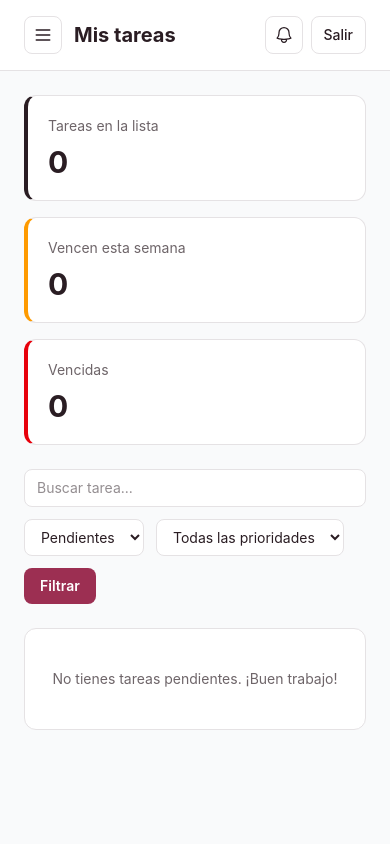
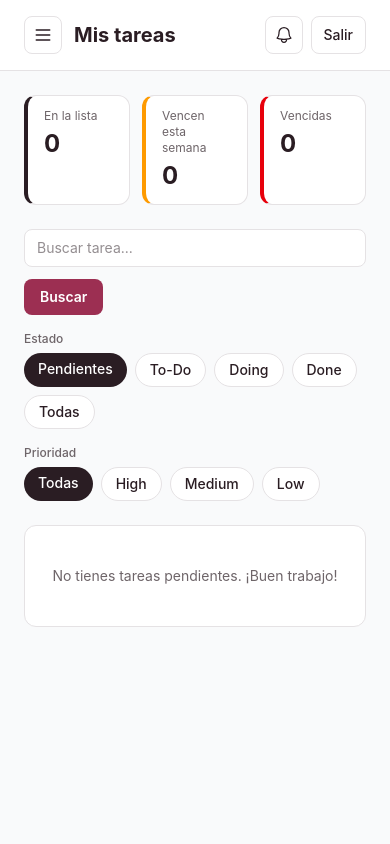
Before and after one commit to fabiolamedrano/taskify, a Django app: page /tasks/my-tasks/ in a window 390 px wide. Run offline with Django 5.2, Linux system fonts and the light colour scheme; the visitor is signed in with stand-in values (Sample User, id 1); data that the repository does not hold is empty.

Commit message:
Revert broad grid change, make stat tiles horizontal and fix mobile overflow with min-w-0

```diff
--- a/static/css/output.css
+++ b/static/css/output.css
@@ -46,6 +46,7 @@
     --font-weight-medium: 500;
     --font-weight-semibold: 600;
     --font-weight-bold: 700;
+    --leading-tight: 1.25;
     --radius-md: 0.375rem;
     --radius-lg: 0.5rem;
     --radius-xl: 0.75rem;
@@ -295,6 +302,9 @@
   .mb-1 {
     margin-bottom: var(--spacing);
   }
+  .mb-1\.5 {
+    margin-bottom: calc(var(--spacing) * 1.5);
+  }
   .mb-3 {
     margin-bottom: calc(var(--spacing) * 3);
   }
@@ -700,6 +759,9 @@
   .px-3 {
     padding-inline: calc(var(--spacing) * 3);
   }
+  .px-3\.5 {
+    padding-inline: calc(var(--spacing) * 3.5);
+  }
   .px-4 {
     padding-inline: calc(var(--spacing) * 4);
   }
@@ -1197,6 +1286,11 @@
   inherits: false;
   initial-value: 0 0 #0000;
 }
+@property --tw-outline-style {
+  syntax: "*";
+  inherits: false;
+  initial-value: solid;
+}
 @property --tw-blur {
   syntax: "*";
   inherits: false;
@@ -1279,6 +1373,7 @@
       --tw-ring-offset-width: 0px;
       --tw-ring-offset-color: #fff;
       --tw-ring-offset-shadow: 0 0 #0000;
+      --tw-outline-style: solid;
       --tw-blur: initial;
       --tw-brightness: initial;
       --tw-contrast: initial;
--- a/tasks/views.py
+++ b/tasks/views.py
@@ -18,6 +18,7 @@ from django.views import View
 from django.views.generic import CreateView, DeleteView, DetailView, TemplateView, UpdateView
 
 from core.permissions import NotClientMixin, OwnerOrAdminMixin
+from core.mixins import filter_options
 from notifications.models import Notification
 from projects.models import Project
 
@@ -383,8 +384,13 @@ class MyTasksView(LoginRequiredMixin, TemplateView):
                 1 for task in tasks
                 if task.status != Task.Status.DONE and task.due_date and today <= task.due_date <= week_end
             ),
-            statuses=Task.Status.choices,
-            priorities=Task.Priority.choices,
+            status_options=filter_options(
+                self.request, 'status', [*Task.Status.choices, ('all', 'Todas')],
+                status, all_label='Pendientes',
+            ),
+            priority_options=filter_options(
+                self.request, 'priority', Task.Priority.choices, priority, all_label='Todas',
+            ),
             current_status=status,
             current_priority=priority,
             q=search,
--- /dev/null
+++ b/templates/includes/_filter_chips.html
@@ -0,0 +1,9 @@
+<div>
+  <p class="mb-1.5 text-xs font-medium text-muted">{{ label }}</p>
+  <div class="flex flex-wrap gap-2" role="group" aria-label="Filtrar por {{ label|lower }}">
+    {% for option in options %}
+      <a href="{{ option.url }}" {% if option.active %}aria-current="true"{% endif %}
+         class="rounded-full px-3.5 py-1.5 text-sm font-medium {% if option.active %}bg-ink text-white{% else %}border border-line bg-white hover:bg-surface{% endif %}">{{ option.label }}</a>
+    {% endfor %}
+  </div>
+</div>
--- /dev/null
+++ b/templates/includes/_stat_tile.html
@@ -0,0 +1,4 @@
+<div class="min-w-36 flex-1 rounded-xl border border-l-4 border-line bg-white px-4 py-3 sm:w-52 sm:flex-none {{ accent }}">
+  <p class="text-xs text-muted">{{ label }}</p>
+  <p class="mt-1 text-2xl font-bold">{{ value }}{% if unit %}<span class="text-sm font-normal text-muted"> {{ unit }}</span>{% endif %}</p>
+</div>
--- a/templates/layouts/app.html
+++ b/templates/layouts/app.html
@@ -27,13 +27,9 @@
          class="block rounded-lg px-3 py-2 text-sm font-medium {% if request.resolver_match.app_name == 'teams' %}bg-brand-700 text-white{% else %}text-white/70 hover:bg-white/10{% endif %}">Equipos</a>
       <a href="{% url 'tasks:my_time' %}"
          class="block rounded-lg px-3 py-2 text-sm font-medium {% if request.resolver_match.url_name == 'my_time' %}bg-brand-700 text-white{% else %}text-white/70 hover:bg-white/10{% endif %}">Registro de tiempo</a>
-      <a href="{% url 'notifications:list' %}"
-         class="flex items-center justify-between rounded-lg px-3 py-2 text-sm font-medium {% if request.resolver_match.app_name == 'notifications' %}bg-brand-700 text-white{% else %}text-white/70 hover:bg-white/10{% endif %}">
-        Notificaciones
-        {% if unread_notifications_count %}
-          <span class="rounded-full bg-white px-2 py-0.5 text-xs font-bold text-brand-800">{{ unread_notifications_count }}</span>
-        {% endif %}
-      </a>
+
+      <!-- INSTRUCCIÓN 1: Se eliminó el enlace completo de Notificaciones del <nav> de la barra lateral -->
+
       {% if user.is_admin %}
         <a href="{% url 'users:list' %}"
            class="block rounded-lg px-3 py-2 text-sm font-medium {% if request.resolver_match.app_name == 'users' %}bg-brand-700 text-white{% else %}text-white/70 hover:bg-white/10{% endif %}">Usuarios</a>
@@ -50,7 +46,7 @@
   <div class="flex min-w-0 flex-1 flex-col lg:ml-60">
 
     <header class="sticky top-0 z-20 flex items-center justify-between border-b border-line bg-white px-6 py-4">
-      <div class="flex items-center gap-3">
+      <div class="flex min-w-0 items-center gap-3">
         <button id="sidebar-toggle" type="button"
                 aria-controls="sidebar" aria-expanded="false" aria-label="Abrir menú"
                 class="rounded-lg border border-line p-2 hover:bg-surface lg:hidden">
@@ -60,10 +56,12 @@
         </button>
         <h1 class="text-xl font-bold">{% block page_title %}{% endblock %}</h1>
       </div>
-      <div class="flex items-center gap-2">
+      <div class="flex shrink-0 items-center gap-2">
+
+        <!-- INSTRUCCIÓN 2: Reemplazada la etiqueta <a ...> de apertura de la campana -->
         <a href="{% url 'notifications:list' %}"
            aria-label="Notificaciones{% if unread_notifications_count %}, {{ unread_notifications_count }} sin leer{% endif %}"
-           class="relative rounded-lg border border-line p-2 hover:bg-surface">
+           class="relative rounded-lg border p-2 {% if request.resolver_match.app_name == 'notifications' %}border-brand-700 bg-brand-100{% else %}border-line hover:bg-surface{% endif %}">
           <svg class="h-5 w-5" fill="none" stroke="currentColor" stroke-width="1.5" viewBox="0 0 24 24" aria-hidden="true">
             <path stroke-linecap="round" stroke-linejoin="round" d="M14.857 17.082a23.848 23.848 0 0 0 5.454-1.31A8.967 8.967 0 0 1 18 9.75V9A6 6 0 0 0 6 9v.75a8.967 8.967 0 0 1-2.312 6.022c1.733.64 3.56 1.085 5.455 1.31m5.714 0a24.255 24.255 0 0 1-5.714 0m5.714 0a3 3 0 1 1-5.714 0" />
           </svg>
@@ -71,6 +69,7 @@
             <span class="absolute -right-1.5 -top-1.5 flex h-5 min-w-5 items-center justify-center rounded-full bg-brand-700 px-1 text-xs font-bold text-white">{{ unread_notifications_count }}</span>
           {% endif %}
         </a>
+
         <form method="post" action="{% url 'logout' %}">
           {% csrf_token %}
           <button class="rounded-lg border border-line px-3 py-2 text-sm font-medium hover:bg-surface">Salir</button>
--- a/templates/projects/project_detail.html
+++ b/templates/projects/project_detail.html
@@ -28,7 +28,7 @@
 
   <div class="grid gap-6 lg:grid-cols-3">
 
-    <div class="space-y-6 lg:col-span-2">
+    <div class="min-w-0 space-y-6 lg:col-span-2">
 
       <section class="rounded-xl border border-line bg-white p-5">
         <h2 class="font-bold">Descripción</h2>
@@ -100,7 +100,7 @@
       </section>
     </div>
 
-    <aside class="space-y-6">
+    <aside class="min-w-0 space-y-6">
 
       <section class="rounded-xl border border-line bg-white p-5">
         <h2 class="font-bold">Resumen</h2>
--- a/templates/tasks/my_tasks.html
+++ b/templates/tasks/my_tasks.html
@@ -7,44 +7,26 @@
 {% block page_content %}
 <div class="space-y-6">
 
-  <section aria-label="Resumen" class="grid gap-4 sm:grid-cols-3">
-    <div class="rounded-xl border border-l-4 border-line border-l-ink bg-white p-5">
-      <p class="text-sm text-muted">Tareas en la lista</p>
-      <p class="mt-2 text-3xl font-bold">{{ total }}</p>
-    </div>
-    <div class="rounded-xl border border-l-4 border-line border-l-amber-500 bg-white p-5">
-      <p class="text-sm text-muted">Vencen esta semana</p>
-      <p class="mt-2 text-3xl font-bold">{{ due_week_count }}</p>
-    </div>
-    <div class="rounded-xl border border-l-4 border-line border-l-red-600 bg-white p-5">
-      <p class="text-sm text-muted">Vencidas</p>
-      <p class="mt-2 text-3xl font-bold">{{ overdue_count }}</p>
-    </div>
+  <section aria-label="Resumen" class="flex flex-wrap gap-3">
+    {% include 'includes/_stat_tile.html' with label='En la lista' value=total accent='border-l-ink' %}
+    {% include 'includes/_stat_tile.html' with label='Vencen esta semana' value=due_week_count accent='border-l-amber-500' %}
+    {% include 'includes/_stat_tile.html' with label='Vencidas' value=overdue_count accent='border-l-red-600' %}
   </section>
 
+  <div class="space-y-4">
     <form method="get" class="flex flex-wrap gap-3">
+      {% if current_status %}<input type="hidden" name="status" value="{{ current_status }}">{% endif %}
+      {% if current_priority %}<input type="hidden" name="priority" value="{{ current_priority }}">{% endif %}
       <input type="search" name="q" value="{{ q }}" placeholder="Buscar tarea..." aria-label="Buscar tarea"
              class="w-full rounded-lg border border-line bg-white px-3 py-2 text-sm focus:border-brand-700 focus:outline-none focus:ring-2 focus:ring-brand-700/20 sm:w-60">
-    <select name="status" aria-label="Filtrar por estado"
-            class="rounded-lg border border-line bg-white px-3 py-2 text-sm focus:border-brand-700 focus:outline-none focus:ring-2 focus:ring-brand-700/20">
-      <option value="" {% if not current_status %}selected{% endif %}>Pendientes</option>
-      {% for value, label in statuses %}
-        <option value="{{ value }}" {% if value == current_status %}selected{% endif %}>{{ label }}</option>
-      {% endfor %}
-      <option value="all" {% if current_status == 'all' %}selected{% endif %}>Todas</option>
-    </select>
-    <select name="priority" aria-label="Filtrar por prioridad"
-            class="rounded-lg border border-line bg-white px-3 py-2 text-sm focus:border-brand-700 focus:outline-none focus:ring-2 focus:ring-brand-700/20">
-      <option value="">Todas las prioridades</option>
-      {% for value, label in priorities %}
-        <option value="{{ value }}" {% if value == current_priority %}selected{% endif %}>{{ label }}</option>
-      {% endfor %}
-    </select>
-    <button class="rounded-lg bg-brand-700 px-4 py-2 text-sm font-semibold text-white hover:bg-brand-800">Filtrar</button>
+      <button class="rounded-lg bg-brand-700 px-4 py-2 text-sm font-semibold text-white hover:bg-brand-800">Buscar</button>
       {% if q or current_status or current_priority %}
         <a href="{% url 'tasks:mine' %}" class="rounded-lg border border-line bg-white px-4 py-2 text-sm font-medium hover:bg-surface">Limpiar</a>
       {% endif %}
     </form>
+    {% include 'includes/_filter_chips.html' with options=status_options label='Estado' %}
+    {% include 'includes/_filter_chips.html' with options=priority_options label='Prioridad' %}
+  </div>
 
   {% for group in groups %}
     <section class="rounded-xl border border-line bg-white">
--- a/templates/tasks/task_detail.html
+++ b/templates/tasks/task_detail.html
@@ -28,7 +28,7 @@
 
   <div class="grid gap-6 lg:grid-cols-3">
 
-    <div class="space-y-6 lg:col-span-2">
+    <div class="min-w-0 space-y-6 lg:col-span-2">
 
       <!-- Descripción -->
       <section class="rounded-xl border border-line bg-white p-5">
@@ -198,7 +198,7 @@
       </section>
     </div>
 
-    <aside class="space-y-6">
+    <aside class="min-w-0 space-y-6">
 
       <!-- Detalles -->
       <section class="rounded-xl border border-line bg-white p-5">
```
Also changed, not shown: other parts of static/css/output.css (+82 -0 lines), core/mixins.py (+17 -0 lines), notifications/views.py (+7 -0 lines), projects/views.py (+7 -2 lines), templates/core/dashboard.html (+23 -4 lines), templates/projects/project_list.html (+4 -8 lines), templates/tasks/my_time.html (+4 -13 lines), templates/teams/team_detail.html (+4 -4 lines). Lines whose indentation alone changed are shown as unchanged.
